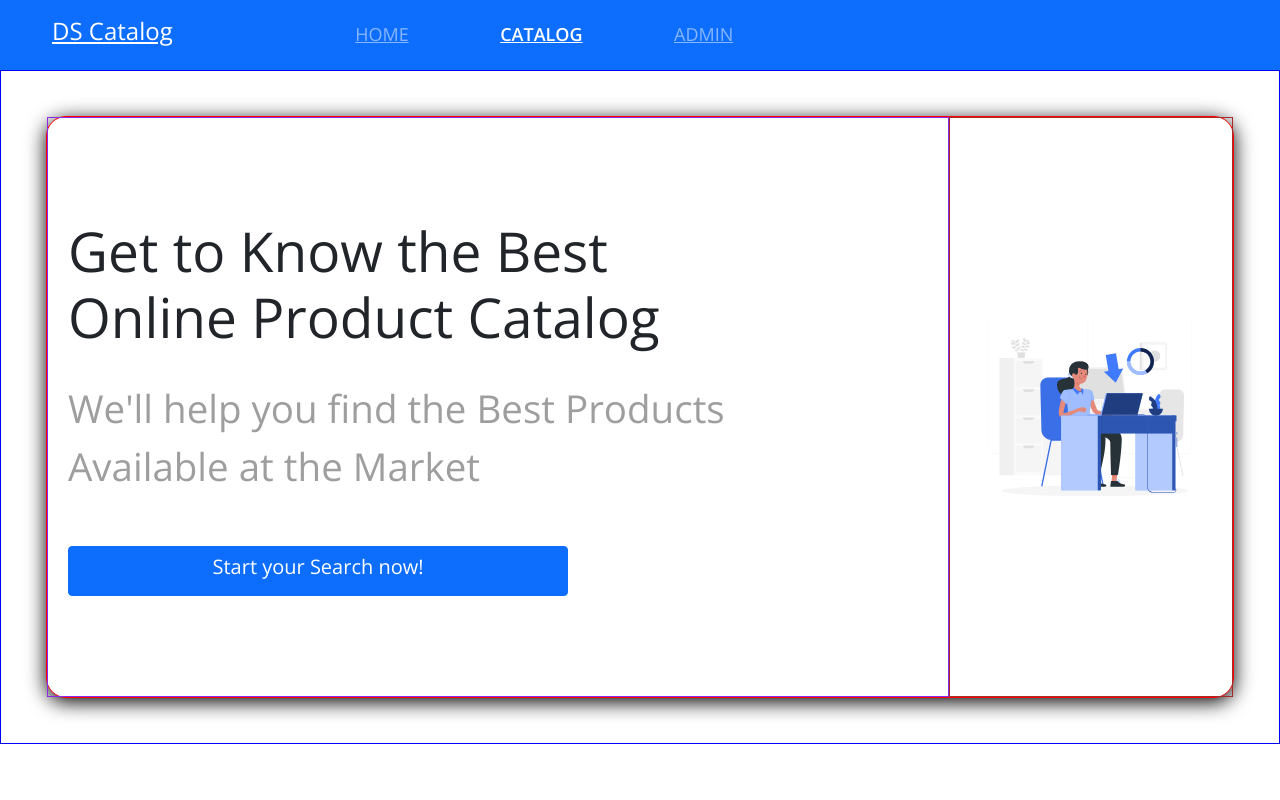
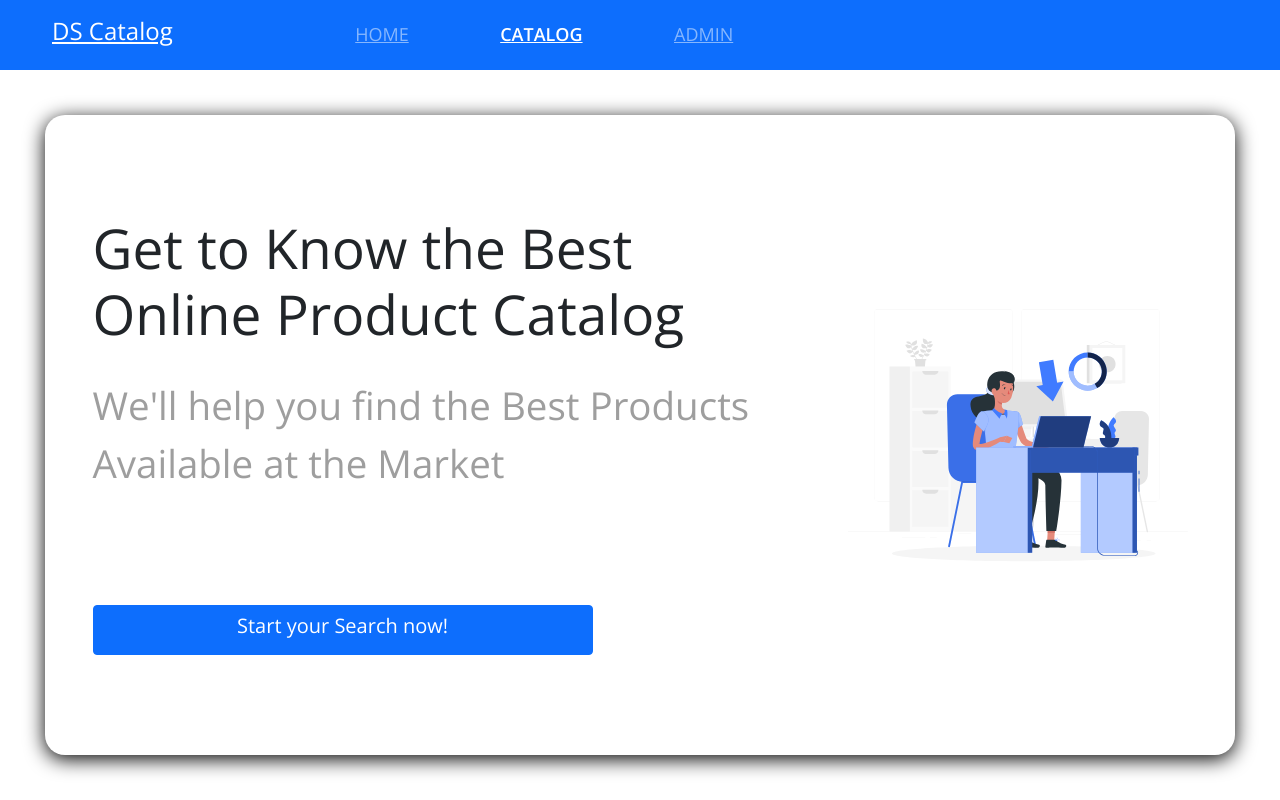
Before and after one commit to CarlosLaurine/Complete-DS-Catalog-App, a React (Create React App) app in the folder frontend-web/: page / in a window 1280 px wide. Built offline with nearby package versions, Linux system fonts and the light colour scheme.

Commit message:
Responsive Style Updated for 1200 px and Set for 1400px Bootstrap Breakpoints

```diff
--- a/frontend-web/src/pages/Home/style.css
+++ b/frontend-web/src/pages/Home/style.css
@@ -2,21 +2,18 @@
   text-align: center;
   padding: 12px;
   font-size: 18px;
-  border: 1px solid blue;
 }
 
 .home-card {
   box-shadow: 0px 4px 20px rgba(0, 0, 0, 25);
   border-radius: 20px;
   background-color: #ffffff;
-  border: 1px solid red;
 
   display: flex;
   flex-direction: column-reverse;
 }
 
 .home-content-container {
-  border: 1px solid blueviolet;
   padding: 10px 10px 58px 10px;
   display: flex;
   flex-direction: column;
@@ -38,7 +35,6 @@
 
 .home-image-container {
   padding: 50 15px;
-  border: 1px solid brown;
 }
 
 .home-image-container svg {
@@ -112,6 +108,8 @@
   @media (min-width: 1200px) {
     .home-card {
       flex-direction: row;
+      justify-content: space-around;
+      padding: calc(((85vh - 480px) / 2) - 20px) 0px;
     }
 
     .home-content-container {
@@ -119,7 +117,9 @@
       align-items: flex-start;
       text-align: left;
       align-content: space-between;
-      padding: 100px 20px;
+      padding: 20px;
+      height: 480px;
+      width: 700px;
     }
 
     .home-image-container {
@@ -132,4 +132,10 @@
       width: 100%;
     }
   }
+
+  @media (min-width: 1400px) {
+    .home-image-container svg {
+      width: 500px;
+    }
+  }
 }
```
